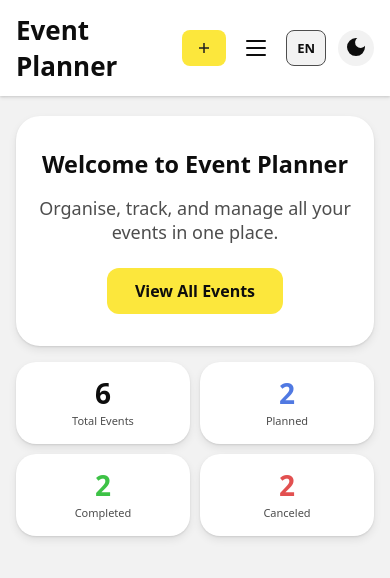
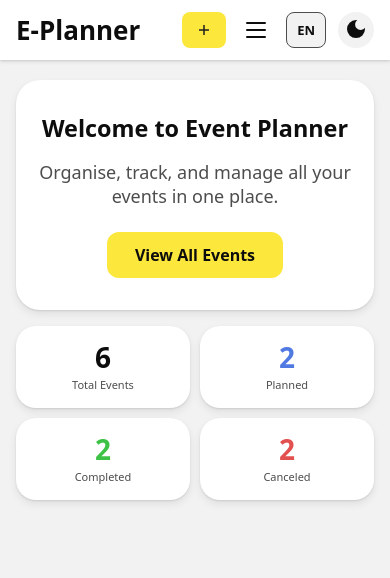
Before and after one commit to VladimiKoroviakov/EventPlanner, a React (Vite) app: page / in a window 390 px wide. Shown: the top 578 px of the page. Built offline with nearby package versions, Linux system fonts and the light colour scheme; a web font is replaced by a local one.

Commit message:
feat: shorten logo to E-Planner below 425px viewport width
Split the logo text into .header__logo-full and .header__logo-short
spans. The short version is hidden by default; a max-width: 425px
media query swaps them so narrow screens show E-Planner instead of
Event Planner.

```diff
--- a/src/App.css
+++ b/src/App.css
@@ -63,6 +63,11 @@ a.header__logo {
   font-size: 36px;
   font-weight: 700;
   text-decoration: none;
+}
+.header__logo-short { display: none; }
+@media (max-width: 425px) {
+  .header__logo-full  { display: none; }
+  .header__logo-short { display: inline; }
 }
 /* Header nav */
 .header__nav {
@@ -1130,6 +1135,10 @@ footer.footer {
   .filters ul.filter-list.expanded li {
     padding: 12px 12px;
   }
+  header .buttons .add-event-button {
+    font-size: 0;
+    padding: 8px 12px;
+  }
 }
 @media (max-width: 768px) {
   header.header {
@@ -1201,10 +1210,6 @@ footer.footer {
   }
   form.event .bottom {
     gap: 24px;
-  }
-  header .buttons .add-event-button {
-    font-size: 0;
-    padding: 8px 12px;
   }
 }
 @media (max-width: 520px) {
--- a/src/components/Header.jsx
+++ b/src/components/Header.jsx
@@ -14,7 +14,8 @@ export default function Header({ openModal }) {
     return (
         <header className="header">
             <NavLink to="/" className="header__logo" end onClick={closeNav}>
-                Event Planner
+                <span className="header__logo-full">Event Planner</span>
+                <span className="header__logo-short">E-Planner</span>
             </NavLink>
 
             {/* Desktop + mobile-open nav — labels come from SettingsContext */}
```
